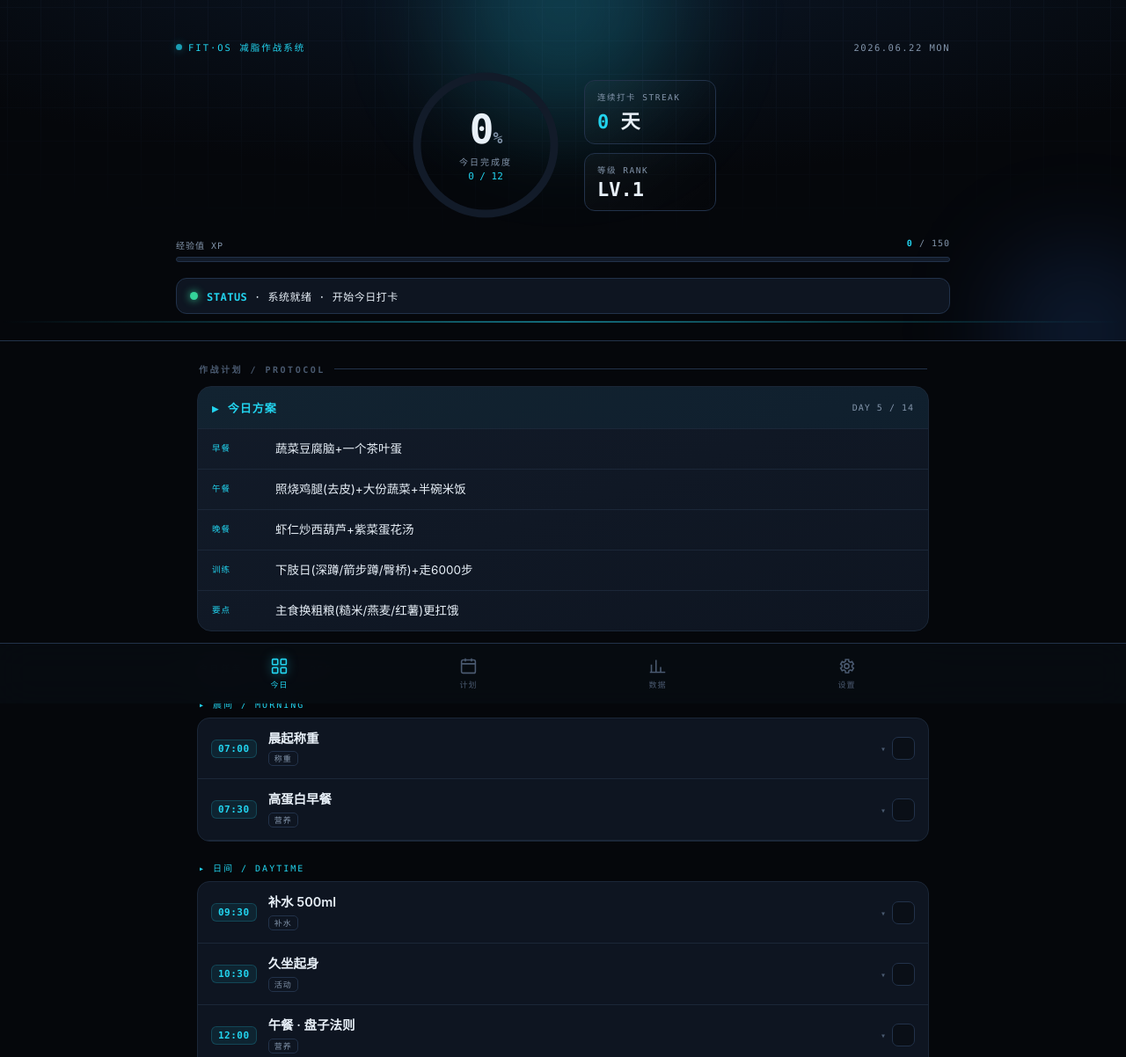
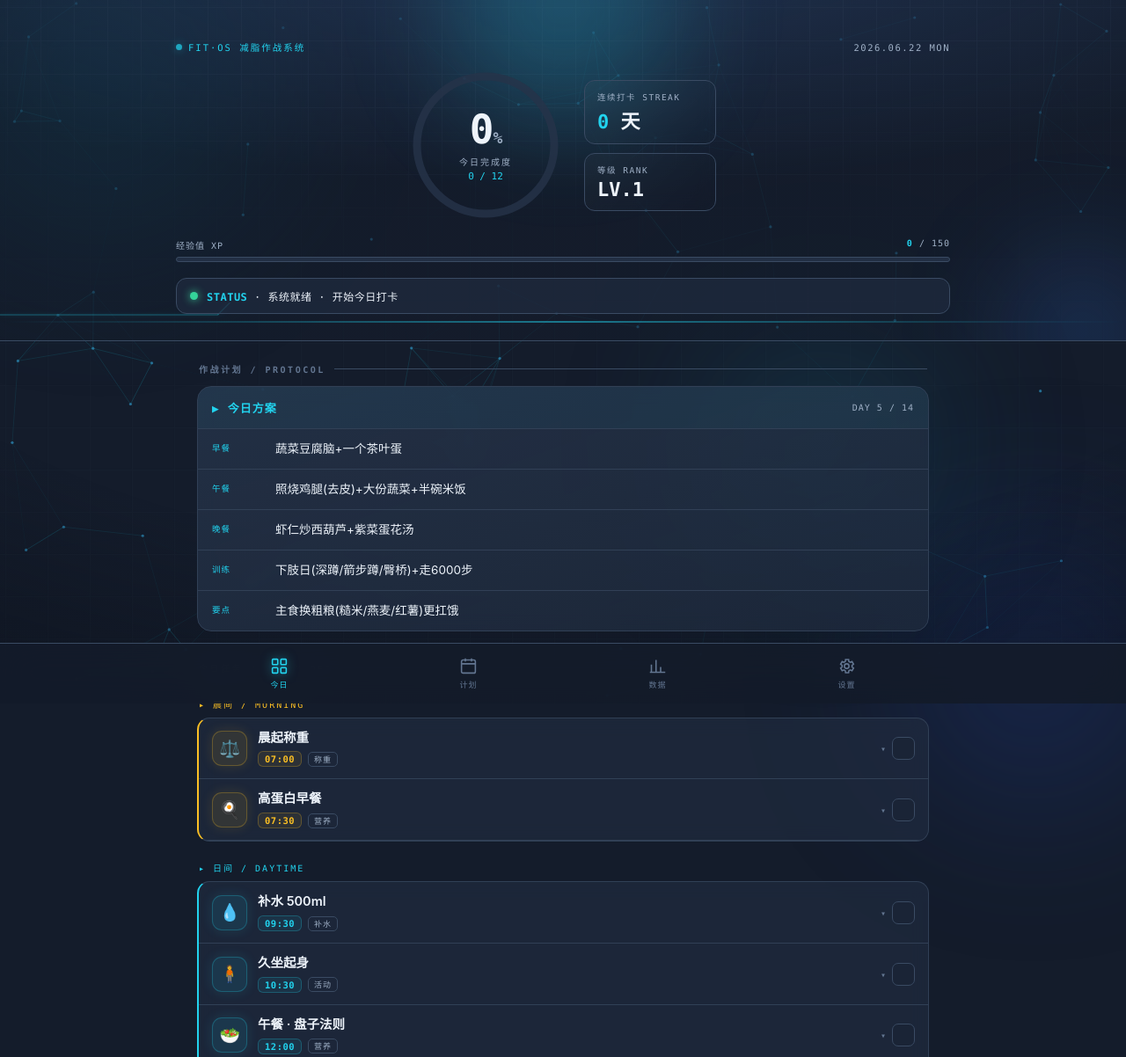
Before and after one commit to kkriswei/fit-tracker, a plain HTML site: page index.html in a window 1280 px wide. Shown: the top 1202 px of the page at 88% size. Drawn offline with Linux system fonts and the light colour scheme.

Commit message:
满屏粒子网络+辉光球+玻璃拟态，背景大幅增强

```diff
--- a/index.html
+++ b/index.html
@@ -6,13 +6,13 @@
 <meta name="apple-mobile-web-app-capable" content="yes">
 <meta name="apple-mobile-web-app-status-bar-style" content="black-translucent">
 <meta name="apple-mobile-web-app-title" content="FIT OS">
-<meta name="theme-color" content="#05070b">
+<meta name="theme-color" content="#141c2b">
 <title>FIT·OS — 减脂作战系统</title>
 <style>
 :root{
-  --bg:#05070b; --bg2:#0a0f17; --surface:#0e1521; --surface2:#121b29;
-  --border:#1b2738; --line:#22324a;
-  --text:#e8f0f8; --muted:#8294aa; --dim:#4a5a70;
+  --bg:#141c2b; --bg2:#1a2436; --surface:rgba(31,43,62,.74); --surface2:rgba(38,52,74,.82);
+  --border:#314056; --line:#3a4b63;
+  --text:#eef4fb; --muted:#9fb0c6; --dim:#637691;
   --accent:#22d3ee; --accent2:#3b82f6; --accentd:#0e7490;
   --glow:rgba(34,211,238,.55); --ok:#34d399; --warn:#fbbf24; --danger:#f87171;
   --mono:ui-monospace,'SF Mono','JetBrains Mono',Menlo,Consolas,monospace;
@@ -20,13 +20,25 @@
 }
 *{margin:0;padding:0;box-sizing:border-box;-webkit-tap-highlight-color:transparent}
 html{background:var(--bg)}
-body{font-family:var(--sans);background:var(--bg);color:var(--text);min-height:100vh;padding-bottom:84px;overflow-x:hidden;-webkit-font-smoothing:antialiased}
+body{font-family:var(--sans);background:transparent;color:var(--text);min-height:100vh;padding-bottom:84px;overflow-x:hidden;-webkit-font-smoothing:antialiased}
 .mono{font-family:var(--mono)}
+
+/* ===== 全屏科技背景 ===== */
+#net{position:fixed;inset:0;z-index:0;pointer-events:none;opacity:.6}
+.bg-grid-full{position:fixed;inset:0;z-index:0;pointer-events:none;background-image:linear-gradient(var(--line) 1px,transparent 1px),linear-gradient(90deg,var(--line) 1px,transparent 1px);background-size:48px 48px;opacity:.07;animation:gridDrift 32s linear infinite}
+.bg-orb{position:fixed;border-radius:50%;filter:blur(90px);z-index:0;pointer-events:none;opacity:.3}
+.bg-orb.a{width:360px;height:360px;background:#0e7490;top:-110px;left:-90px;animation:floatA 20s ease-in-out infinite}
+.bg-orb.b{width:320px;height:320px;background:#1e3a8a;bottom:-130px;right:-70px;animation:floatB 26s ease-in-out infinite}
+.bg-orb.c{width:260px;height:260px;background:#155e75;top:46%;left:62%;animation:floatA 30s ease-in-out infinite}
+@keyframes floatA{50%{transform:translate(46px,34px) scale(1.1)}}
+@keyframes floatB{50%{transform:translate(-46px,-30px) scale(1.08)}}
+.vignette{position:fixed;inset:0;z-index:0;pointer-events:none;background:radial-gradient(120% 90% at 50% 30%,transparent 55%,rgba(8,12,20,.55) 100%)}
+.card,.icard,.plan-card,.scard,.stat-tile,.metric,.tipbox{backdrop-filter:blur(10px);-webkit-backdrop-filter:blur(10px)}
 .wrap{max-width:880px;margin:0 auto;padding:0 16px}
 @media(min-width:768px){.wrap{padding:0 24px}}
 
 /* ===== HUD HERO ===== */
-.hud{position:relative;overflow:hidden;background:radial-gradient(120% 120% at 50% -20%,#0c1828 0%,#05070b 60%);border-bottom:1px solid var(--line)}
+.hud{position:relative;overflow:hidden;background:radial-gradient(120% 120% at 50% -20%,rgba(36,58,92,.82) 0%,rgba(20,28,43,.55) 62%);border-bottom:1px solid var(--line)}
 .hud-grid{position:absolute;inset:0;background-image:linear-gradient(var(--line) 1px,transparent 1px),linear-gradient(90deg,var(--line) 1px,transparent 1px);background-size:38px 38px;opacity:.18;mask-image:radial-gradient(120% 90% at 50% 0%,#000 30%,transparent 80%);-webkit-mask-image:radial-gradient(120% 90% at 50% 0%,#000 30%,transparent 80%);animation:gridDrift 24s linear infinite}
 @keyframes gridDrift{to{background-position:38px 38px,38px 38px}}
 .hud-glow{position:absolute;border-radius:50%;filter:blur(60px);pointer-events:none}
@@ -34,6 +46,9 @@ body{font-family:var(--sans);background:var(--bg);color:var(--text);min-height:1
 .g2{width:180px;height:180px;background:rgba(59,130,246,.18);bottom:-80px;right:-40px}
 .scan{position:absolute;left:0;right:0;height:2px;background:linear-gradient(90deg,transparent,rgba(34,211,238,.5),transparent);top:0;animation:scan 6s ease-in-out infinite}
 @keyframes scan{0%{top:0;opacity:0}10%{opacity:1}90%{opacity:1}100%{top:100%;opacity:0}}
+.pulse{position:absolute;left:0;right:0;bottom:6px;width:100%;height:46px;z-index:1;opacity:.4;pointer-events:none}
+.pulse polyline{fill:none;stroke:var(--accent);stroke-width:1.6;filter:drop-shadow(0 0 5px var(--glow));stroke-dasharray:1400;stroke-dashoffset:1400;animation:ekg 4.5s linear infinite}
+@keyframes ekg{0%{stroke-dashoffset:1400}60%{stroke-dashoffset:0}100%{stroke-dashoffset:-1400}}
 .hud-inner{position:relative;z-index:2;padding:46px 0 30px}
 .hud-topline{display:flex;justify-content:space-between;align-items:center;margin-bottom:18px}
 .sys-tag{font-family:var(--mono);font-size:10.5px;letter-spacing:2px;color:var(--accent);text-transform:uppercase;display:flex;align-items:center;gap:7px}
@@ -76,17 +91,20 @@ body{font-family:var(--sans);background:var(--bg);color:var(--text);min-height:1
 .tg-head{font-family:var(--mono);font-size:10px;letter-spacing:2px;color:var(--accent);text-transform:uppercase;padding:14px 2px 8px;display:flex;align-items:center;gap:8px}
 .card{background:var(--surface);border:1px solid var(--border);border-radius:14px;overflow:hidden}
 
-.task{display:flex;align-items:center;gap:13px;padding:14px 15px;cursor:pointer;position:relative;transition:background .15s}
+.task{display:flex;align-items:center;gap:12px;padding:13px 15px;cursor:pointer;position:relative;transition:background .15s}
 .task:not(:last-child){border-bottom:1px solid var(--border)}
-.task:active{background:var(--surface2)}
-.t-time{font-family:var(--mono);font-size:11px;font-weight:600;color:var(--accent);background:rgba(34,211,238,.08);border:1px solid rgba(34,211,238,.2);padding:3px 7px;border-radius:6px;flex-shrink:0;letter-spacing:.5px}
+.task:active,.task:hover{background:var(--surface2)}
+.t-ico{width:40px;height:40px;border-radius:11px;display:flex;align-items:center;justify-content:center;font-size:19px;flex-shrink:0;transition:.25s}
+.task.done .t-ico{filter:grayscale(.6);opacity:.6}
+.t-meta{display:flex;align-items:center;gap:7px;margin-top:6px}
+.t-time{font-family:var(--mono);font-size:10.5px;font-weight:600;color:var(--accent);background:rgba(34,211,238,.08);border:1px solid rgba(34,211,238,.2);padding:2px 7px;border-radius:6px;flex-shrink:0;letter-spacing:.5px}
 .t-mid{flex:1;min-width:0}
 .t-name{font-size:14.5px;font-weight:600;color:var(--text);transition:.2s;line-height:1.3}
 .task.done .t-name{color:var(--dim);text-decoration:line-through}
-.t-tag{display:inline-block;font-family:var(--mono);font-size:9px;letter-spacing:1px;color:var(--muted);text-transform:uppercase;margin-top:5px;border:1px solid var(--line);padding:1px 6px;border-radius:5px}
+.t-tag{display:inline-block;font-family:var(--mono);font-size:9px;letter-spacing:1px;color:var(--muted);text-transform:uppercase;border:1px solid var(--line);padding:1px 6px;border-radius:5px}
 .t-chk{width:26px;height:26px;border-radius:7px;border:1.5px solid var(--line);display:flex;align-items:center;justify-content:center;flex-shrink:0;transition:.25s cubic-bezier(.4,1.4,.5,1);background:var(--bg2)}
 .t-chk svg{width:14px;height:14px;stroke:var(--bg);stroke-width:3.5;fill:none;opacity:0;transition:.2s}
-.task.done .t-chk{background:var(--accent);border-color:var(--accent);box-shadow:0 0 12px var(--glow)}
+.task.done .t-chk{background:var(--cc,var(--accent));border-color:var(--cc,var(--accent));box-shadow:0 0 12px var(--cc,var(--glow))}
 .task.done .t-chk svg{opacity:1}
 .t-body{max-height:0;overflow:hidden;transition:max-height .35s ease;background:var(--bg2)}
 .task.open + .t-body{max-height:200px}
@@ -116,7 +134,7 @@ body{font-family:var(--sans);background:var(--bg);color:var(--text);min-height:1
 .tipbox .tb{font-size:13.5px;color:var(--text);line-height:1.65}
 
 /* page hero (subpages) */
-.phero{position:relative;overflow:hidden;background:radial-gradient(120% 120% at 50% -30%,#0c1828,#05070b 70%);border-bottom:1px solid var(--line);padding:44px 0 22px}
+.phero{position:relative;overflow:hidden;background:radial-gradient(120% 120% at 50% -30%,rgba(36,58,92,.8),rgba(20,28,43,.5) 72%);border-bottom:1px solid var(--line);padding:44px 0 22px}
 .phero .hud-grid{opacity:.12}
 .phero h1{position:relative;z-index:2;font-size:21px;font-weight:800;letter-spacing:-.3px}
 .phero .sub{position:relative;z-index:2;font-family:var(--mono);font-size:11px;color:var(--muted);letter-spacing:1px;margin-top:6px;text-transform:uppercase}
@@ -161,20 +179,20 @@ body{font-family:var(--sans);background:var(--bg);color:var(--text);min-height:1
 .nmsg{font-size:11.5px;color:var(--muted);margin-top:2px}
 
 /* nav */
-.nav{position:fixed;bottom:0;left:0;right:0;z-index:50;background:rgba(8,12,18,.85);backdrop-filter:blur(18px);-webkit-backdrop-filter:blur(18px);border-top:1px solid var(--line)}
+.nav{position:fixed;bottom:0;left:0;right:0;z-index:50;background:rgba(20,28,43,.88);backdrop-filter:blur(18px);-webkit-backdrop-filter:blur(18px);border-top:1px solid var(--line)}
 .nav-in{max-width:880px;margin:0 auto;display:flex;padding:8px 10px calc(8px + env(safe-area-inset-bottom))}
 .nbtn{flex:1;display:flex;flex-direction:column;align-items:center;gap:4px;padding:7px 4px;background:none;border:none;color:var(--dim);font-family:var(--mono);font-size:9px;letter-spacing:1px;text-transform:uppercase;cursor:pointer;border-radius:10px;transition:.2s}
 .nbtn svg{width:21px;height:21px;stroke:currentColor;fill:none;stroke-width:1.8}
 .nbtn.active{color:var(--accent)}
 .nbtn.active svg{filter:drop-shadow(0 0 6px var(--glow))}
 
-.page{display:none;animation:fade .3s ease}
+.page{display:none;animation:fade .3s ease;position:relative;z-index:1}
 .page.active{display:block}
 @keyframes fade{from{opacity:0;transform:translateY(6px)}to{opacity:1;transform:none}}
 
 .toast{position:fixed;bottom:96px;left:50%;transform:translateX(-50%) translateY(20px);background:var(--surface2);border:1px solid var(--accent);color:var(--text);font-family:var(--mono);font-size:12px;padding:11px 18px;border-radius:10px;opacity:0;pointer-events:none;transition:.3s;z-index:100;box-shadow:0 8px 30px rgba(0,0,0,.5)}
 .toast.show{opacity:1;transform:translateX(-50%) translateY(0)}
-.lvflash{position:fixed;inset:0;z-index:200;background:rgba(5,7,11,.92);backdrop-filter:blur(6px);display:none;align-items:center;justify-content:center;flex-direction:column;gap:10px}
+.lvflash{position:fixed;inset:0;z-index:200;background:rgba(20,28,43,.92);backdrop-filter:blur(6px);display:none;align-items:center;justify-content:center;flex-direction:column;gap:10px}
 .lvflash.show{display:flex}
 .lvflash .le{font-size:64px}
 .lvflash .ll{font-family:var(--mono);font-size:13px;letter-spacing:3px;color:var(--accent);text-transform:uppercase}
@@ -182,11 +200,16 @@ body{font-family:var(--sans);background:var(--bg);color:var(--text);min-height:1
 </style>
 </head>
 <body>
+<canvas id="net"></canvas>
+<div class="bg-grid-full"></div>
+<div class="bg-orb a"></div><div class="bg-orb b"></div><div class="bg-orb c"></div>
+<div class="vignette"></div>
 
 <!-- ===== TODAY ===== -->
 <div id="page-today" class="page active">
   <div class="hud">
     <div class="hud-grid"></div><div class="hud-glow g1"></div><div class="hud-glow g2"></div><div class="scan"></div>
+    <svg class="pulse" viewBox="0 0 1200 80" preserveAspectRatio="none"><polyline points="0,40 210,40 232,40 246,14 262,66 278,40 520,40 700,40 724,40 740,12 756,68 772,40 980,40 1200,40"/></svg>
     <div class="wrap hud-inner">
       <div class="hud-topline">
         <div class="sys-tag">FIT·OS 减脂作战系统</div>
@@ -312,19 +335,20 @@ body{font-family:var(--sans);background:var(--bg);color:var(--text);min-height:1
 
 <script>
 const TASKS=[
- {id:'t01',time:'07:00',sec:'晨间 / MORNING',tag:'称重',title:'晨起称重',desc:'空腹、上厕所后、不穿衣，固定条件称重并记录。看一周趋势，不要被单日水盐波动（±1-2斤很正常）影响心态。'},
- {id:'t02',time:'07:30',sec:'晨间 / MORNING',tag:'营养',title:'高蛋白早餐',desc:'先吃蛋白质：2个鸡蛋 / 无糖希腊酸奶 / 豆制品。蛋白质扛饿、稳血糖，压住上午的零食冲动，比不吃早餐更不易暴食。'},
- {id:'t03',time:'09:30',sec:'日间 / DAYTIME',tag:'补水',title:'补水 500ml',desc:'接一大杯水喝掉。很多「饿」其实是渴。喝够水代谢更顺，也能减少不必要的进食。'},
- {id:'t04',time:'10:30',sec:'日间 / DAYTIME',tag:'活动',title:'久坐起身',desc:'起来走 2 分钟，做几个深蹲或拉伸。NEAT（日常活动消耗）是减脂里被低估的一块，零散动起来积少成多。'},
- {id:'t05',time:'12:00',sec:'日间 / DAYTIME',tag:'营养',title:'午餐 · 盘子法则',desc:'一半蔬菜、四分之一蛋白质、四分之一主食。先吃菜和肉，最后吃主食。同样的食材换个顺序，血糖更稳、更扛饿。'},
- {id:'t06',time:'13:00',sec:'日间 / DAYTIME',tag:'活动',title:'饭后步行',desc:'吃完别马上坐下。走 10-15 分钟，帮助餐后血糖回落，下午不犯困，顺手又消耗一点。'},
- {id:'t07',time:'15:00',sec:'日间 / DAYTIME',tag:'控制',title:'下午零食拦截',desc:'嘴馋先喝水等 10 分钟，多半是无聊不是饿。真饿就吃一小把坚果或一个水果，别碰饼干奶茶——一杯奶茶≈半小时跑步。'},
- {id:'t08',time:'16:30',sec:'日间 / DAYTIME',tag:'补水',title:'再补一次水',desc:'下午再喝 400-500ml。保持补水，避免把口渴误当饥饿，也让晚饭前不至于太饿而点多。'},
- {id:'t09',time:'17:30',sec:'训练 / TRAINING',tag:'训练',title:'今日训练',desc:'力量 30 分钟，或有氧/快走 8000 步。力量保肌肉、垫高基础代谢；有氧多烧热量。哪怕只做 15 分钟，也远胜于零。'},
- {id:'t10',time:'19:00',sec:'晚间 / EVENING',tag:'营养',title:'晚餐七分饱',desc:'清淡、七分饱，睡前 3 小时吃完。蛋白质 + 大量蔬菜 + 少量主食。晚上少囤、睡得稳，第二天称重更友好。'},
- {id:'t11',time:'21:00',sec:'晚间 / EVENING',tag:'复盘',title:'今日复盘',desc:'花 1 分钟记一下：今天吃得如何、动了没、水喝够没。记录本身就是减脂利器——看得见才控得住。允许不完美。'},
- {id:'t12',time:'22:30',sec:'睡眠 / SLEEP',tag:'恢复',title:'早点睡',desc:'睡眠不足会升高饥饿素、降低代谢，第二天格外想吃高糖高油。放下手机，睡够 7 小时，是最省力的减脂动作。'},
+ {id:'t01',time:'07:00',sec:'晨间 / MORNING',icon:'⚖️',tag:'称重',title:'晨起称重',desc:'空腹、上厕所后、不穿衣，固定条件称重并记录。看一周趋势，不要被单日水盐波动（±1-2斤很正常）影响心态。'},
+ {id:'t02',time:'07:30',sec:'晨间 / MORNING',icon:'🍳',tag:'营养',title:'高蛋白早餐',desc:'先吃蛋白质：2个鸡蛋 / 无糖希腊酸奶 / 豆制品。蛋白质扛饿、稳血糖，压住上午的零食冲动，比不吃早餐更不易暴食。'},
+ {id:'t03',time:'09:30',sec:'日间 / DAYTIME',icon:'💧',tag:'补水',title:'补水 500ml',desc:'接一大杯水喝掉。很多「饿」其实是渴。喝够水代谢更顺，也能减少不必要的进食。'},
+ {id:'t04',time:'10:30',sec:'日间 / DAYTIME',icon:'🧍',tag:'活动',title:'久坐起身',desc:'起来走 2 分钟，做几个深蹲或拉伸。NEAT（日常活动消耗）是减脂里被低估的一块，零散动起来积少成多。'},
+ {id:'t05',time:'12:00',sec:'日间 / DAYTIME',icon:'🥗',tag:'营养',title:'午餐 · 盘子法则',desc:'一半蔬菜、四分之一蛋白质、四分之一主食。先吃菜和肉，最后吃主食。同样的食材换个顺序，血糖更稳、更扛饿。'},
+ {id:'t06',time:'13:00',sec:'日间 / DAYTIME',icon:'👟',tag:'活动',title:'饭后步行',desc:'吃完别马上坐下。走 10-15 分钟，帮助餐后血糖回落，下午不犯困，顺手又消耗一点。'},
+ {id:'t07',time:'15:00',sec:'日间 / DAYTIME',icon:'🚫',tag:'控制',title:'下午零食拦截',desc:'嘴馋先喝水等 10 分钟，多半是无聊不是饿。真饿就吃一小把坚果或一个水果，别碰饼干奶茶——一杯奶茶≈半小时跑步。'},
+ {id:'t08',time:'16:30',sec:'日间 / DAYTIME',icon:'💧',tag:'补水',title:'再补一次水',desc:'下午再喝 400-500ml。保持补水，避免把口渴误当饥饿，也让晚饭前不至于太饿而点多。'},
+ {id:'t09',time:'17:30',sec:'训练 / TRAINING',icon:'🏋️',tag:'训练',title:'今日训练',desc:'力量 30 分钟，或有氧/快走 8000 步。力量保肌肉、垫高基础代谢；有氧多烧热量。哪怕只做 15 分钟，也远胜于零。'},
+ {id:'t10',time:'19:00',sec:'晚间 / EVENING',icon:'🍽️',tag:'营养',title:'晚餐七分饱',desc:'清淡、七分饱，睡前 3 小时吃完。蛋白质 + 大量蔬菜 + 少量主食。晚上少囤、睡得稳，第二天称重更友好。'},
+ {id:'t11',time:'21:00',sec:'晚间 / EVENING',icon:'📊',tag:'复盘',title:'今日复盘',desc:'花 1 分钟记一下：今天吃得如何、动了没、水喝够没。记录本身就是减脂利器——看得见才控得住。允许不完美。'},
+ {id:'t12',time:'22:30',sec:'睡眠 / SLEEP',icon:'🌙',tag:'恢复',title:'早点睡',desc:'睡眠不足会升高饥饿素、降低代谢，第二天格外想吃高糖高油。放下手机，睡够 7 小时，是最省力的减脂动作。'},
 ];
+const SEC={'晨间 / MORNING':'#fbbf24','日间 / DAYTIME':'#22d3ee','训练 / TRAINING':'#fb7185','晚间 / EVENING':'#a78bfa','睡眠 / SLEEP':'#60a5fa'};
 const NOTIFS=TASKS.map(t=>({time:t.time,title:t.title,msg:t.desc.slice(0,28)+'…'}));
 const TIPS=[
  {t:'能量缺口才是核心',c:'减脂本质是吃进去的 < 消耗的。每天比维持热量少 300-500 大卡，稳掉秤、不掉肌、不反弹。无需极端节食。'},
@@ -385,11 +409,12 @@ function renderTasks(){
  TASKS.forEach(t=>{(groups[t.sec]=groups[t.sec]||[]).push(t);});
  let html='';
  Object.keys(groups).forEach(sec=>{
-  html+='<div class="tgroup"><div class="tg-head">▸ '+sec+'</div><div class="card">';
+  const c=SEC[sec]||'#22d3ee';
+  html+='<div class="tgroup"><div class="tg-head" style="color:'+c+'">▸ '+sec+'</div><div class="card" style="border-left:2px solid '+c+'">';
   groups[sec].forEach(t=>{const d=done.includes(t.id);
-   html+='<div class="task'+(d?' done':'')+'" onclick="toggleOpen(this)" data-id="'+t.id+'">'
-    +'<span class="t-time mono">'+t.time+'</span>'
-    +'<div class="t-mid"><div class="t-name">'+t.title+'</div><span class="t-tag">'+t.tag+'</span></div>'
+   html+='<div class="task'+(d?' done':'')+'" style="--cc:'+c+'" onclick="toggleOpen(this)" data-id="'+t.id+'">'
+    +'<div class="t-ico" style="background:'+c+'1a;border:1px solid '+c+'40;box-shadow:0 0 14px '+c+'22">'+t.icon+'</div>'
+    +'<div class="t-mid"><div class="t-name">'+t.title+'</div><div class="t-meta"><span class="t-time mono" style="color:'+c+';background:'+c+'14;border-color:'+c+'40">'+t.time+'</span><span class="t-tag">'+t.tag+'</span></div></div>'
     +'<span class="t-caret">▾</span>'
     +'<div class="t-chk" onclick="event.stopPropagation();toggleDone(this)"><svg viewBox="0 0 24 24"><polyline points="4 12 10 18 20 6"/></svg></div>'
     +'</div><div class="t-body"><div class="t-body-in">'+t.desc+'</div></div>';
@@ -483,6 +508,27 @@ function toast(m){const t=document.getElementById('toast');t.textContent=m;t.cla
 
 syncHistory();renderHeader();renderTasks();renderPlanToday();renderTip();updateRing();updateXP();
 setInterval(renderHeader,60000);
+
+// ===== 全屏粒子星座网络 =====
+(function(){
+ const cv=document.getElementById('net');if(!cv||!cv.getContext)return;
+ const ctx=cv.getContext('2d');let w,h,dpr,pts;
+ function resize(){dpr=Math.min(window.devicePixelRatio||1,2);w=cv.width=innerWidth*dpr;h=cv.height=innerHeight*dpr;cv.style.width=innerWidth+'px';cv.style.height=innerHeight+'px';}
+ function init(){const n=Math.min(110,Math.floor(innerWidth*innerHeight/12000));pts=[];for(let i=0;i<n;i++)pts.push({x:Math.random()*w,y:Math.random()*h,vx:(Math.random()-.5)*.28*dpr,vy:(Math.random()-.5)*.28*dpr});}
+ function tick(){
+  ctx.clearRect(0,0,w,h);
+  const D=140*dpr;
+  for(const p of pts){p.x+=p.vx;p.y+=p.vy;if(p.x<0||p.x>w)p.vx*=-1;if(p.y<0||p.y>h)p.vy*=-1;}
+  for(let i=0;i<pts.length;i++)for(let j=i+1;j<pts.length;j++){
+   const a=pts[i],b=pts[j],dx=a.x-b.x,dy=a.y-b.y,d=Math.hypot(dx,dy);
+   if(d<D){const o=(1-d/D)*.45;ctx.strokeStyle='rgba(34,211,238,'+o+')';ctx.lineWidth=1*dpr;ctx.beginPath();ctx.moveTo(a.x,a.y);ctx.lineTo(b.x,b.y);ctx.stroke();}
+  }
+  for(const p of pts){ctx.fillStyle='rgba(56,189,248,.85)';ctx.beginPath();ctx.arc(p.x,p.y,1.6*dpr,0,7);ctx.fill();}
+  requestAnimationFrame(tick);
+ }
+ resize();init();tick();
+ let t;addEventListener('resize',()=>{clearTimeout(t);t=setTimeout(()=>{resize();init();},200);});
+})();
 </script>
 </body>
 </html>
```
